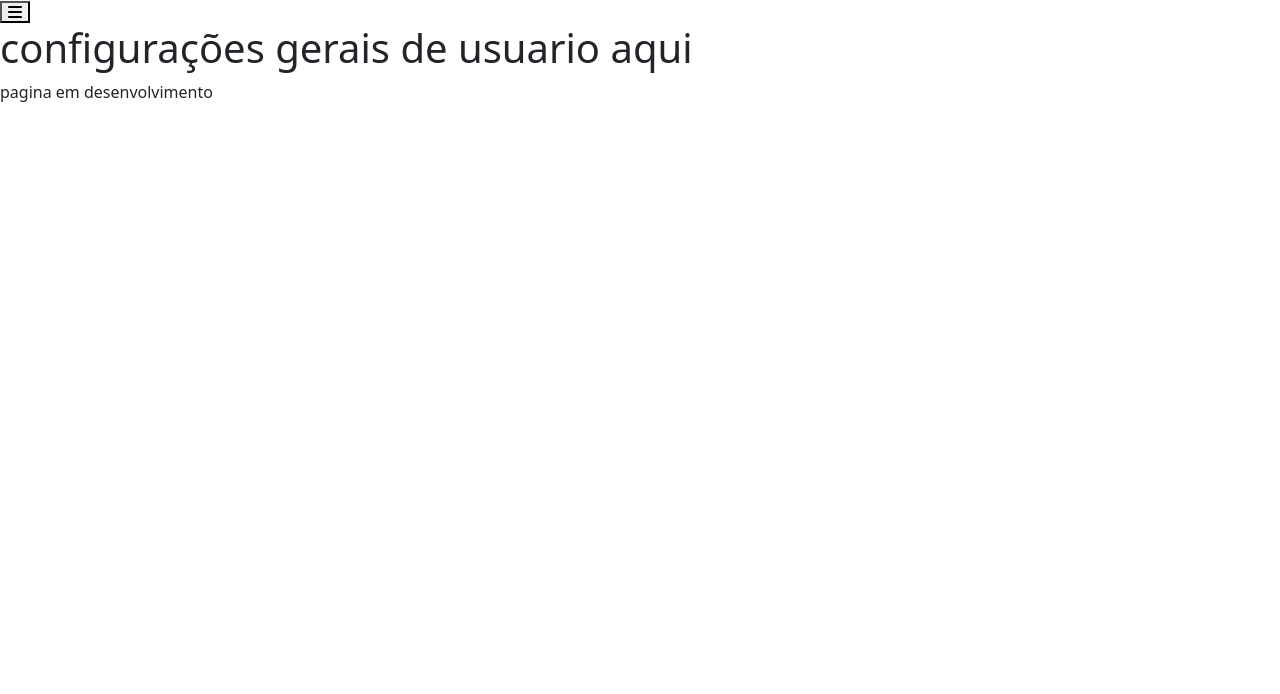
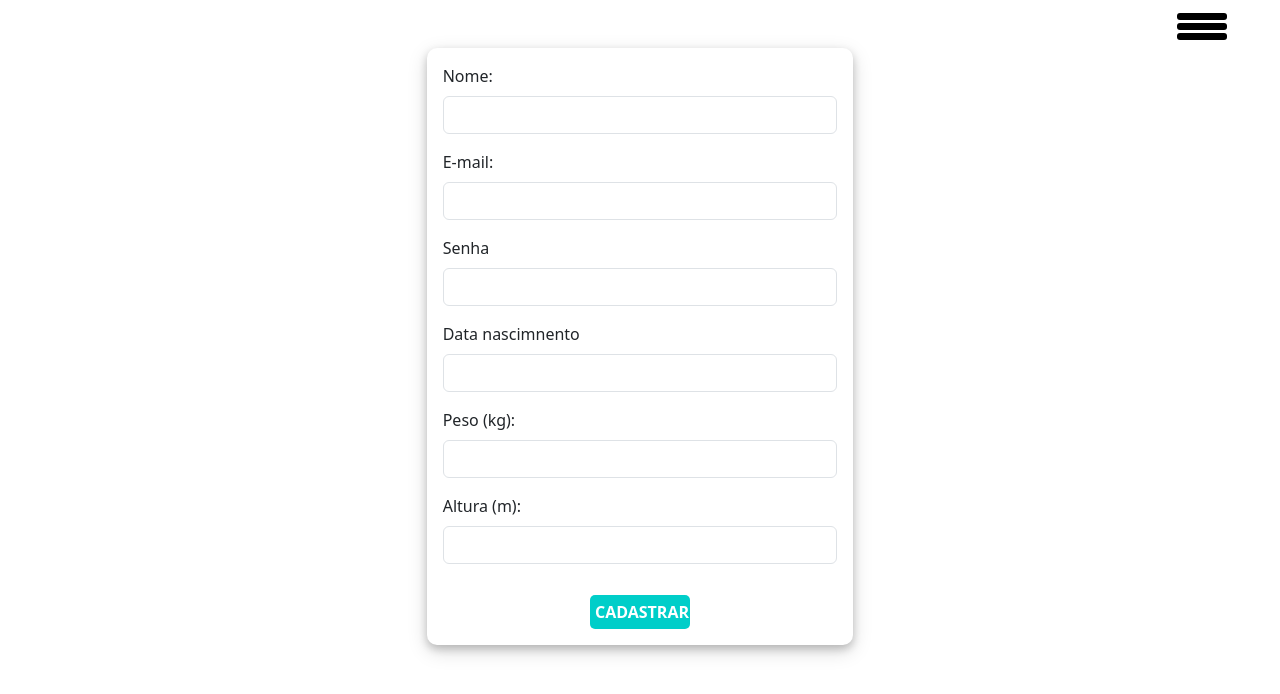
Before and after one commit to cristianrs-dev/firebase_imc_app, a website with bundled scripts: page configuracoes.html in a window 1280 px wide. Built offline with nearby package versions, Linux system fonts and the light colour scheme.

Commit message:
adição de novas telas

```diff
--- a/configuracoes.html
+++ b/configuracoes.html
@@ -10,7 +10,13 @@
     <link rel="stylesheet" href="public/css/styleImc.css">
 </head>
 <body>
-  <button id="openBtn" class="fa-solid fa-bars"></button>
+  <header>
+    <div id="openBtn" class="menuMobile">
+      <div class="line"></div>
+      <div class="line"></div>
+      <div class="line"></div>
+      </div>
+  </header>
         <div class="sidebar" id="sidebar">
           <ul>
             <li><a id="usuario" href="configuracoes.html">Usuario</a></li>
@@ -21,11 +27,44 @@
           <button id="close-btn">X</button>
         </div>
 
-       <div>
-       <h1>configurações gerais de usuario aqui</h1>
-        <p>pagina em desenvolvimento</p>
+        <form id="sombra" class=" formulario container card d-flex justify-content-center mt-5 mb-5 p-3 col-lg-4 col-md-4 col-sm-4">
 
-       </div>
+
+
+          <div class="mb-3">
+            <label for="exampleInputEmail1" class="form-label">Nome:</label>
+            <input id="nome" type="text" class="form-control" required>
+          </div>
+
+          <div class="mb-3">
+            <label for="exampleInputPassword1" class="form-label">E-mail:</label>
+            <input id="email" type="text" class="form-control" required >
+          </div>
+
+          <div class="mb-3">
+            <label for="exampleInputPassword1" class="form-label">Senha</label>
+            <input id="Senha" type="text" class="form-control" required >
+          </div>
+
+          <div class="mb-3">
+            <label for="exampleInputPassword1" class="form-label">Data nascimnento</label>
+            <input id="dataNascimento" type="text" class="form-control" required >
+          </div>
+
+
+
+          <div class="mb-3">
+            <label for="exampleInputPassword1" class="form-label">Peso (kg):</label>
+            <input id="peso" type="text" class="form-control" required >
+          </div>
+
+          <div class="mb-3">
+            <label for="exampleInputPassword1" class="form-label">Altura (m):</label>
+            <input id="altura" type="text" class="form-control" required >
+          </div>
+
+          <input type="submit" class="btn btn-primary" onclick="calcular()" value="Cadastrar" id="botao">
+        </form>
 
 
 
--- a/public/css/styleImc.css
+++ b/public/css/styleImc.css
@@ -59,6 +59,22 @@
     text-align: center;
     font-size: larger;
 }
+
+.menuMobile{
+    z-index: 1000;
+    position:fixed;
+    top: 10px;
+    right: 50px;
+    cursor: pointer;
+}
+.line{
+    border-radius: 3px;
+    width: 50px;
+    height: 7px;
+    margin: 3px;
+    background-color: black;
+}
+
 
 .sidebar {
     height: 100%;
--- a/public/js/controllers/authController.js
+++ b/public/js/controllers/authController.js
@@ -2,9 +2,6 @@
 import {auth,signInWithEmailAndPassword,signOut,createUserWithEmailAndPassword, onAuthStateChanged} from '../app.js'
 import {User} from "../models/UserModel.js"
 
-User.email = "fulano@gmail.com"
-
-console.log(User.email)
 
 
 document.addEventListener("DOMContentLoaded",
@@ -60,18 +57,18 @@ function validarEmail(email){
 
 function conectarComEmailSenha(){
 
-    let email = document.getElementById("email").value
-    let senha = document.getElementById("senha").value
-    let usuario = document.getElementById("usuario")
+  User.email= document.getElementById("email").value
+  User.senha = document.getElementById("senha").value
 
-    signInWithEmailAndPassword(auth, email, senha)
+
+    signInWithEmailAndPassword(auth, User.email, User.senha)
     .then((userCredential) => {
       const user = auth.currentUser;
 
       if (user != null) {
         window.location.href='imc.html'
         alert(`${user.email} logado`)
-        usuario.innerHTML=`${user.email}`
+
       } else {
         alert("usuario e senha invalidos")
       }
```
Also changed, not shown: historico-medicoes.html (+36 -4 lines), imc.html (+9 -1 lines).
